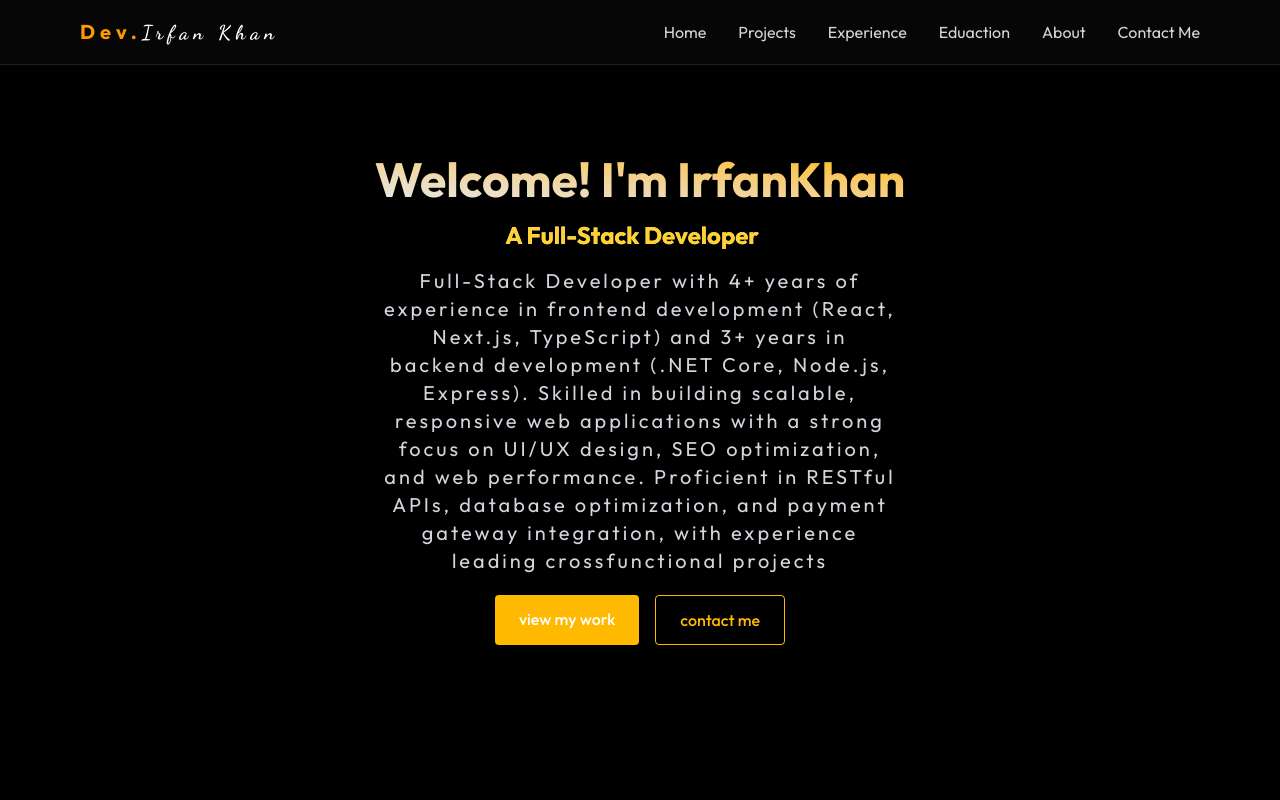
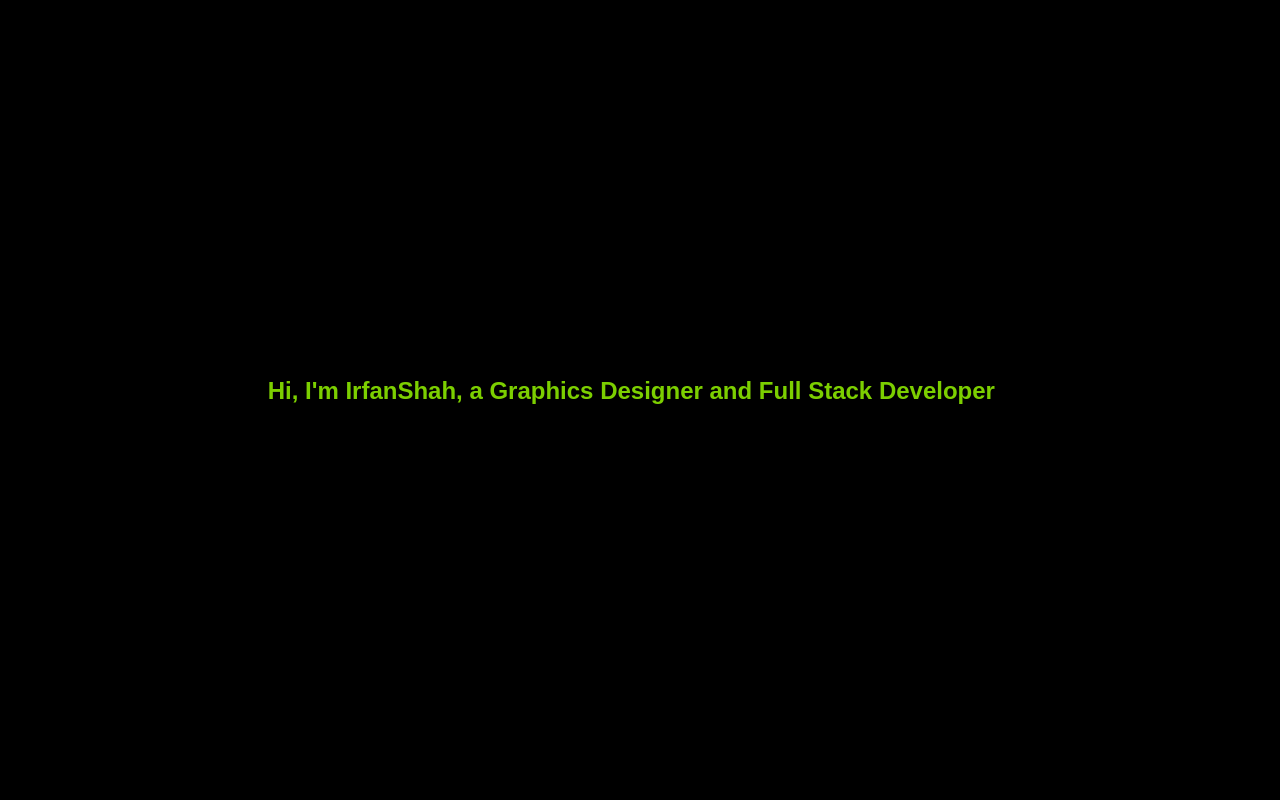
Before and after one commit to DeveloperIrkhan/irfankhan-portfolio, a React (Vite) app: page / in a window 1280 px wide. Shown: the top 800 px of the page. Built offline with nearby package versions, Linux system fonts and the light colour scheme; a web font is replaced by a local one.

Commit message:
color change from lember to lime

```diff
--- a/src/Components/Animattions/AnimationText.tsx
+++ b/src/Components/Animattions/AnimationText.tsx
@@ -44,7 +44,7 @@ const AnimationText = ({ phrases, className = "" }: IAnimationTypeProps) => {
 
   return (
     <div className={`flex items-center justify-center ${className}`}>
-      <span className="text-amber-300">
+      <span className="text-lime-500">
         {" "}
         A {currentText} <span className="animate-blink ml-1"> | </span>
       </span>
--- a/src/Components/LoadingScreen.tsx
+++ b/src/Components/LoadingScreen.tsx
@@ -6,7 +6,7 @@ interface ILoadingScreenProps {
 
 const LoadingScreen = ({ onComplete }: ILoadingScreenProps) => {
   const [text, setText] = useState<string>("");
-  const fullText = "Hi, I'm IrfanShah, a FrontEnd and Backend Developer";
+  const fullText = "Hi, I'm IrfanShah, a Graphics Designer and Full Stack Developer";
 
   useEffect(() => {
     let index = 0;
@@ -25,13 +25,13 @@ const LoadingScreen = ({ onComplete }: ILoadingScreenProps) => {
     return () => clearInterval(interval);
   }, [onComplete]);
   return (
-    <div className="fixed inset-0 z-50 bg-black text-gray-100 flex flex-col items-center justify-center">
-      <div className="mb-4 md:text-4xl text-[15px] md:px-0 px-5 text-center font-bold">
+    <div className="fixed inset-0 z-50 bg-black text-lime-500 flex flex-col items-center justify-center">
+      <div className="mb-4 md:text-2xl text-[13px] md:px-0 px-5 text-center font-bold">
         {text}
-        <span className="animate-blink ml-1"> | </span>
+        <span className="animate-blink ml-1 text-lime-300"> | </span>
       </div>
       <div className="progress-bar w-[300px] h-[2px] rounded relative overflow-hidden">
-        <div className="w-[50%] bg-blue-500 shadow-[0_0_0_15px_#FFBF00] animate-loading-bar"></div>
+        <div className="w-[50%] bg-lime-500 shadow-[0_0_0_15px_#84CC16] animate-loading-bar"></div>
       </div>
     </div>
   );
--- a/src/Components/Navbar.tsx
+++ b/src/Components/Navbar.tsx
@@ -21,8 +21,8 @@ const Navbar = ({ isMenuOpen, setIsMenuOpen }: INavbarProps) => {
             className="tracking-[5px] font-Dancing font-bold md:text-xl text-[18px]"
             href="#home"
           >
-            <span className="text-amber-500 font-Outfit">Dev.</span>
-            <span className="text-white">Irfan Khan</span>
+            <span className="text-lime-500 font-Outfit">Dev.</span>
+            <span className="text-lime-500">Irfan Khan</span>
           </a>
           <div
             onClick={() => setIsMenuOpen((prev) => !prev)}
@@ -33,19 +33,19 @@ const Navbar = ({ isMenuOpen, setIsMenuOpen }: INavbarProps) => {
           {isMenuOpen && (
             <div
               className={`fixed top-0 left-0 font-Outfit w-full bg-[rgba(10,10,10,0.8)] z-40 flex flex-col
-           text-white transform transition-all duration-300 ease-in-out items-center space-y-4 py-4
+           text-lime-500 transform transition-all duration-300 ease-in-out items-center space-y-4 py-4
            ${isMenuOpen ? "translate-y-0 opacity-100" : "hidden opacity-0"}`}
             >
               <button
                 onClick={() => setIsMenuOpen((prev) => !prev)}
                 aria-label="Close menu"
-                className="cursor-pointer rounded-md focus:outline-none absolute top-6 right-6 text-white border-2 h-4 w-4 flex items-center justify-center border-white p-3 text-xl"
+                className="cursor-pointer rounded-md focus:outline-none absolute top-6 right-6 text-lime-500 border-2 h-4 w-4 flex items-center justify-center border-white p-3 text-xl"
               >
                 &times;
               </button>
               <div className="w-full h-screen flex flex-col items-center justify-center space-y-4">
                 <a
-                  className={`text-gray-300 hover:text-white transform transition-all duration-500 ${
+                  className={`text-gray-300 hover:text-lime-500 transform transition-all duration-500 ${
                     isMenuOpen
                       ? "opacity-100 translate-y-0"
                       : "opacity-0 translate-y-5"
@@ -57,7 +57,7 @@ const Navbar = ({ isMenuOpen, setIsMenuOpen }: INavbarProps) => {
                 </a>
 
                 <a
-                  className={`text-gray-300 hover:text-white transform transition-all duration-500 ${
+                  className={`text-gray-300 hover:text-lime-500 transform transition-all duration-500 ${
                     isMenuOpen
                       ? "opacity-100 translate-y-0"
                       : "opacity-0 translate-y-5"
@@ -68,7 +68,7 @@ const Navbar = ({ isMenuOpen, setIsMenuOpen }: INavbarProps) => {
                   Experience
                 </a>
                 <a
-                  className={`text-gray-300 hover:text-white transform transition-all duration-500 ${
+                  className={`text-gray-300 hover:text-lime-500 transform transition-all duration-500 ${
                     isMenuOpen
                       ? "opacity-100 translate-y-0"
                       : "opacity-0 translate-y-5"
@@ -79,7 +79,7 @@ const Navbar = ({ isMenuOpen, setIsMenuOpen }: INavbarProps) => {
                   Projects
                 </a>
                 <a
-                  className={`text-gray-300 hover:text-white transform transition-all duration-500 ${
+                  className={`text-gray-300 hover:text-lime-500 transform transition-all duration-500 ${
                     isMenuOpen
                       ? "opacity-100 translate-y-0"
                       : "opacity-0 translate-y-5"
@@ -90,7 +90,7 @@ const Navbar = ({ isMenuOpen, setIsMenuOpen }: INavbarProps) => {
                   Education
                 </a>
                 <a
-                  className={`text-gray-300 hover:text-white transform transition-all duration-500 ${
+                  className={`text-gray-300 hover:text-lime-500 transform transition-all duration-500 ${
                     isMenuOpen
                       ? "opacity-100 translate-y-0"
                       : "opacity-0 translate-y-5"
@@ -101,7 +101,7 @@ const Navbar = ({ isMenuOpen, setIsMenuOpen }: INavbarProps) => {
                   About
                 </a>
                 <a
-                  className={`text-gray-300 hover:text-white transform transition-all duration-500 ${
+                  className={`text-gray-300 hover:text-lime-500 transform transition-all duration-500 ${
                     isMenuOpen
                       ? "opacity-100 translate-y-0"
                       : "opacity-0 translate-y-5"
@@ -117,38 +117,38 @@ const Navbar = ({ isMenuOpen, setIsMenuOpen }: INavbarProps) => {
           {/* //desktop menue */}
           <div className="hidden md:flex font-Outfit items-center space-x-8">
             <a
-              className="text-gray-300 hover:text-white transition-colors duration-300"
+              className="text-gray-300 hover:text-lime-500 transition-colors duration-300"
               href="#home"
             >
               Home
             </a>
             <a
-              className="text-gray-300 hover:text-white transition-colors duration-300"
+              className="text-gray-300 hover:text-lime-500 transition-colors duration-300"
               href="#projects"
             >
               Projects
             </a>
 
             <a
-              className="text-gray-300 hover:text-white transition-colors duration-300"
+              className="text-gray-300 hover:text-lime-500 transition-colors duration-300"
               href="#Experience"
             >
               Experience
             </a>
             <a
-              className="text-gray-300 hover:text-white transition-colors duration-300"
+              className="text-gray-300 hover:text-lime-500 transition-colors duration-300"
               href="#eduaction"
             >
               Eduaction
             </a>
             <a
-              className="text-gray-300 hover:text-white transition-colors duration-300"
+              className="text-gray-300 hover:text-lime-500 transition-colors duration-300"
               href="#about"
             >
               About
             </a>
             <a
-              className="text-gray-300 hover:text-white transition-colors duration-300"
+              className="text-gray-300 hover:text-lime-500 transition-colors duration-300"
               href="#contact"
             >
               Contact Me
--- a/src/Components/Title.tsx
+++ b/src/Components/Title.tsx
@@ -3,7 +3,7 @@ interface ITitleProps {
 }
 const Title = ({ title }: ITitleProps) => {
   return (
-    <h2  data-aos="fade-down-right" className="md:text-3xl text-xl font-bold mb-5 bg-gradient-to-r from-amber-500 to-amber-300 text-center bg-clip-text text-transparent">
+    <h2  data-aos="fade-down-right" className="md:text-3xl text-xl font-bold mb-5 bg-gradient-to-r from-lime-500 to-lime-300 text-center bg-clip-text text-transparent">
       {title}
     </h2>
   );
--- a/src/Components/sections/Home.tsx
+++ b/src/Components/sections/Home.tsx
@@ -4,17 +4,17 @@ const Home = () => {
   return (
     <section
       id="home"
-      className="w-full min-h-screen flex items-center justify-center overflow-hidden"
+      className="mt-6 w-full min-h-screen flex items-center justify-center overflow-hidden"
     >
       <div className="flex gap-4">
         {/* <div className="md:block hidden">
           <img src={Images.Avator} alt="image" />
         </div> */}
         <div className="text-center">
-          <h1 className="md:text-5xl text-2xl font-bold font-Outfit mb-4 bg-gradient-to-bl from-amber-400 to-gray-200 bg-clip-text text-transparent">
+          <h1 className="md:text-5xl text-2xl font-bold font-Outfit mb-4 bg-gradient-to-bl from-lime-500 to-lime-200 bg-clip-text text-transparent">
             Welcome! I'm IrfanKhan
           </h1>
-          <h1 className="md:text-2xl text-md font-bold font-Outfit mb-4 bg-gradient-to-tl from-amber-400 to-gray-200 bg-clip-text text-transparent">
+          <h1 className="md:text-2xl text-md font-bold font-Outfit mb-4 bg-gradient-to-tl from-lime-500 to-gray-200 bg-clip-text text-transparent">
             <AnimationText
               phrases={[
                 "Frontend Developer",
@@ -39,16 +39,16 @@ const Home = () => {
           <div className="flex justify-center gap-4 mt-5">
             <a
               href="#projects"
-              className="bg-amber-400 font-Outfit text-white py-3 px-6 rounded font-medium transition relative overflow-hidden
-          duration-400 hover:translate-y-2 hover:shadow-[0_0_25px_rgba(255,165,0,0.7)] cursor-pointer hover:bg-amber-500"
+              className="bg-lime-500 font-Outfit text-white py-3 px-6 rounded font-medium transition relative overflow-hidden
+          duration-400 hover:translate-y-2 hover:shadow-[0_0_25px_rgba(132,204,22,0.7)] cursor-pointer hover:bg-lime-600"
             >
               view my work
             </a>
             <a
               href="#contact"
-              className="border border-amber-400 font-Outfit text-amber-400 py-3 px-6 rounded font-medium transition relative overflow-hidden
-          duration-400 hover:translate-y-2 hover:shadow-[0_0_25px_rgba(255,165,0,0.7)] cursor-pointer
-          hover:border-amber-500 hover:text-amber-500"
+              className="border border-lime-500 font-Outfit text-lime-500 py-3 px-6 rounded font-medium transition relative overflow-hidden
+          duration-400 hover:translate-y-2 hover:shadow-[0_0_25px_rgba(132,204,22,0.7)] cursor-pointer
+          hover:border-lime-500 hover:text-lime-500"
             >
               contact me
             </a>
--- a/src/Components/sections/Projects.tsx
+++ b/src/Components/sections/Projects.tsx
@@ -9,7 +9,7 @@ const Projects = () => {
       <div className="max-w-5xl mx-auto px-4">
         <Title title="Featured Projects" />
       </div>
-      <div className="grid md:grid-cols-2 grid-cols-1 gap-3 h-auto">
+      <div className="grid md:grid-cols-2 grid-cols-1 items-center gap-3 h-auto">
         <ProjectCard
           projectName="Fleets & Logistics ERP for PRCS"
           description="Designed and developed a comprehensive Fleet and Logistics Resource Request Portal for
```
Also changed, not shown: src/Components/ProjectCard.tsx (+4 -4 lines), src/Components/sections/About.tsx (+29 -29 lines), src/Components/sections/ContactUs.tsx (+7 -7 lines).
